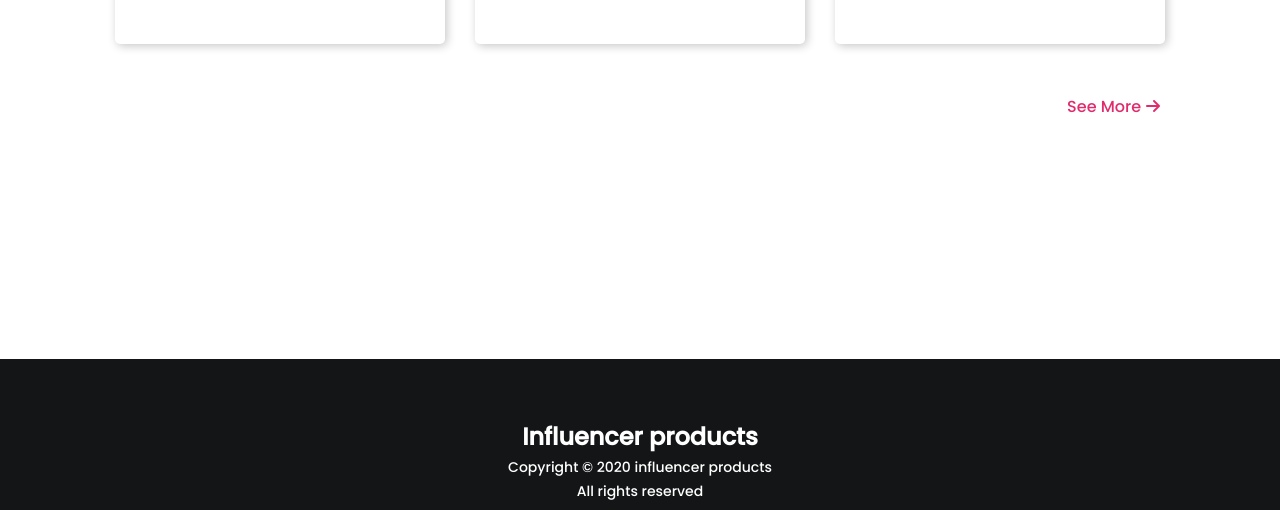
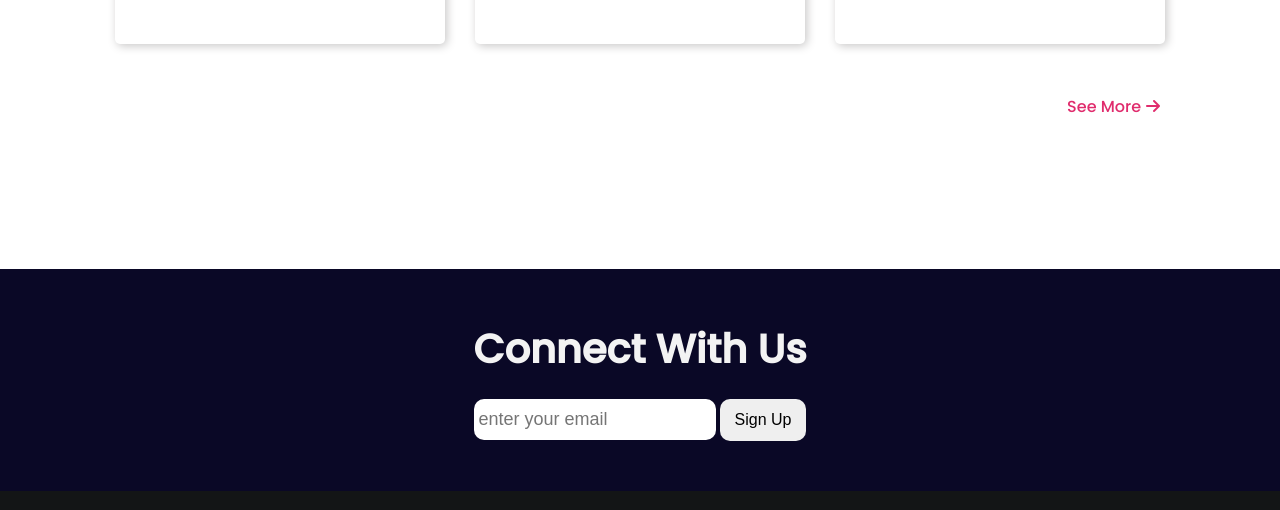
Before and after one commit to arifraj199/assignment-influencer-gear, a plain HTML site: page index.html in a window 1280 px wide. Shown: the part 2561-3071 px from the top of the page. Drawn offline with Linux system fonts and the light colour scheme.

Commit message:
join area added

```diff
--- a/index.html
+++ b/index.html
@@ -227,6 +227,20 @@
 
         </section>
         <!-- Product Section End -->
+
+        <!-- Join Area Start -->
+        <Section>
+            <div class="join-area">
+                <div class="join-area-text">
+                    <h1>Connect With Us</h1>
+                </div>
+                <div class="join-area-signup">
+                    <input type="email" name="email" id="email" placeholder="enter your email">
+                    <button>Sign Up</button>
+                </div>
+            </div>
+        </Section>
+        <!-- Join Area End -->
     </main>
 
 
--- a/styles/style.css
+++ b/styles/style.css
@@ -134,7 +134,7 @@
      display: flex;
      flex-direction: column;
      align-items: center;
-     margin-bottom: 240px;
+     margin-bottom: 150px;
  }
 
  .product-heading {
@@ -218,6 +218,38 @@
      margin-left: 5px;
  }
  /* Product Section Style End */
+ /* Join-Area-Style Start */
+
+ .join-area {
+     background-color: #0A0826;
+     padding: 50px 0;
+ }
+
+ .join-area-text h1 {
+     text-align: center;
+     color: #f3f3f3;
+     margin-bottom: 20px;
+     font-size: 40px;
+ }
+
+ .join-area-signup {
+     text-align: center;
+ }
+
+ .join-area-signup input {
+     padding: 10px 5px;
+     border-radius: 10px;
+     border: none;
+     font-size: 18px;
+ }
+
+ .join-area-signup button {
+     padding: 12px 15px;
+     border-radius: 10px;
+     border: none;
+     font-size: 16px;
+ }
+ /* Join-Area-Style End */
  /* Footer Style */
 
  footer {
```
